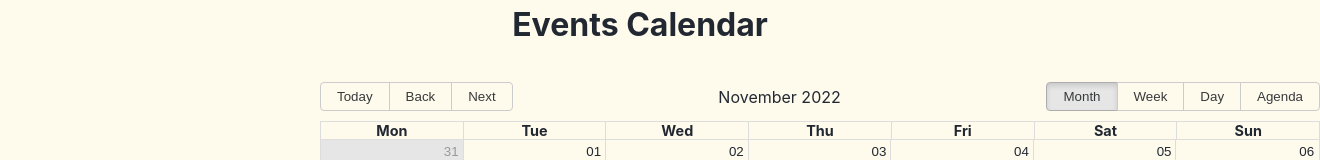
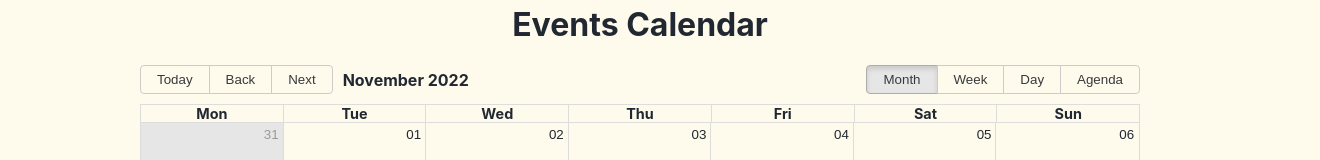
Before and after one commit to mattwasilewski/event-helper, a React (Create React App) app in the folder frontend/event-helper/: page /home in a window 1280 px wide. Shown: the part 559-719 px from the top of the page, 1320 px wide, since content can reach past the window. Built offline with nearby package versions, Linux system fonts and the light colour scheme; no server answers.

Commit message:
added styling to calendar month label

```diff
--- a/frontend/event-helper/src/App.css
+++ b/frontend/event-helper/src/App.css
@@ -736,8 +736,12 @@ ul li:focus {
 .social-logo:focus {
   transform: translateY(-0.25em);
 }
-.calendar-container{
-  margin-left: 25%;
-  margin-top: 3%;
-  margin-bottom: 3%;
+.calendar-tile {
+  height: 700px;
+  width: 1000px;
+  margin: auto auto 10%;
 }
+.rbc-calendar .rbc-toolbar .rbc-toolbar-label{
+  text-align: left;
+  font-weight: bold;
+}
```
Also changed, not shown: frontend/event-helper/src/components/CalendarTile.js (+5 -5 lines).
